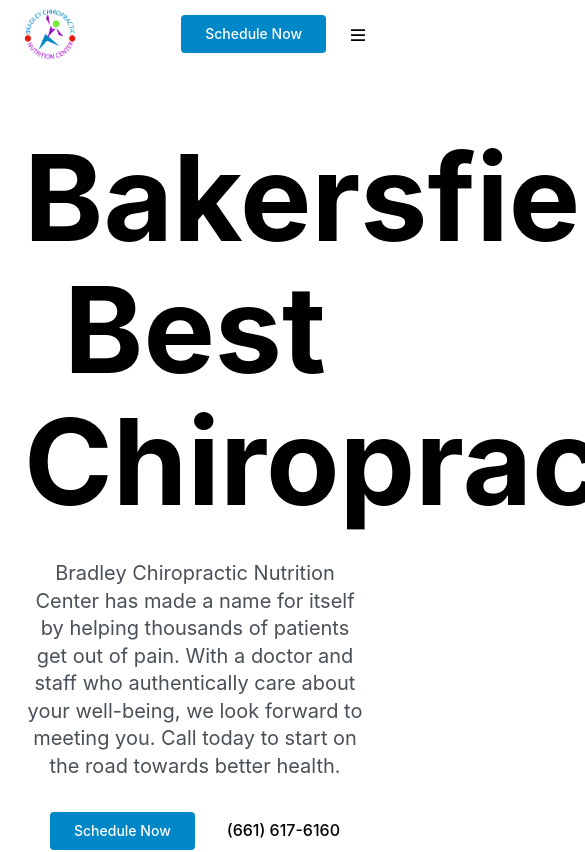
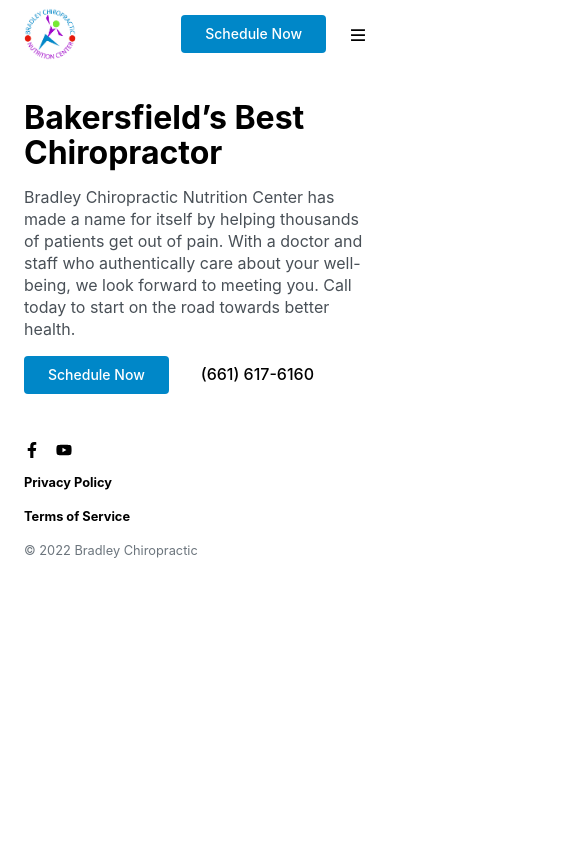
Before and after one commit to joshuabradley012/bradleychiropractic, a Next.js app: page / in a window 390 px wide. Shown: the top 852 px of the page, 585 px wide, since content can reach past the window. Built offline with nearby package versions, Linux system fonts and the light colour scheme.

Commit message:
Updated mobile

```diff
--- a/pages/index.js
+++ b/pages/index.js
@@ -5,11 +5,11 @@
 
 export default function Home() {
   return (
-    <section className="page">
+    <section className="section">
       <div className="container">
         <div className={styles.hero}>
           <h1 className={styles.title}>Bakersfield&rsquo;s <br className="d-none d-md-inline"/>Best Chiropractor</h1>
-          <p className={styles.heroCaption}>Bradley Chiropractic Nutrition Center has made a name for itself by helping thousands of patients get out of pain. With a doctor and staff who authentically care about your well-being, we look forward to meeting you. Call today to start on the road towards better health.</p>
+          <p className={styles.caption}>Bradley Chiropractic Nutrition Center has made a name for itself by helping thousands of patients get out of pain. With a doctor and staff who authentically care about your well-being, we look forward to meeting you. Call today to start on the road towards better health.</p>
           <div className={styles.cta}>
             <Link href="/contact">
               <a className="btn">Schedule Now</a>
--- a/styles/global.scss
+++ b/styles/global.scss
@@ -1,5 +1,10 @@
 @use 'bootstrap/variables' as *;
+@use 'bootstrap/mixins/breakpoints' as *;
 
-.page {
+.section {
   padding: $spacer-16 0;
+
+  @include media-breakpoint-down(md) {
+    padding: $spacer-8 0;
+  }
 }
--- a/styles/home.module.scss
+++ b/styles/home.module.scss
@@ -5,14 +5,14 @@
   text-align: center;
 }
 
-.heroCaption {
-  font-size: $font-size-lg;
-  margin: $spacer-8 0;
-}
-
 .title {
   font-size: 120px;
   margin-top: 0;
+}
+
+.caption {
+  font-size: $font-size-lg;
+  margin: $spacer-8 0;
 }
 
 .cta {
@@ -23,3 +23,24 @@
   font-weight: 500;
   margin-left: $spacer-8;
 }
+
+@include media-breakpoint-down(xl) {
+  .title {
+    font-size: 80px;
+  }
+}
+
+@include media-breakpoint-down(md) {
+  .hero {
+    text-align: left;
+  }
+
+  .title {
+    font-size: 2em;
+  }
+
+  .caption {
+    font-size: $font-size;
+    margin: $spacer-4 0;
+  }
+}
```
